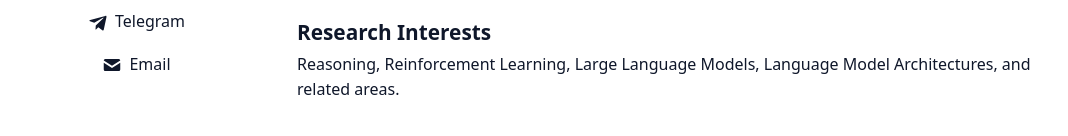
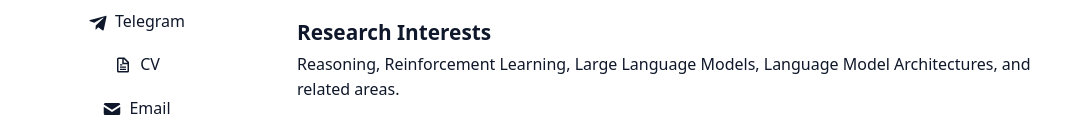
Before and after one commit to garipovroma/garipovroma.github.io, a plain HTML site: page index.html in a window 1280 px wide. Shown: the part 542-678 px from the top of the page, without its empty margins (117-1185 px from the left). Drawn offline with Linux system fonts and the light colour scheme.

Commit message:
add CV link and pdf
Co-Authored-By: Claude Sonnet 4.6 <noreply@anthropic.com>

```diff
--- a/index.html
+++ b/index.html
@@ -125,6 +125,10 @@
         <a class="link-item" href="https://t.me/garipovroma" target="_blank" rel="noopener">
           <svg viewBox="0 0 24 24" aria-hidden="true" fill="currentColor"><path d="M9.04 16.56l-.39 5.52c.56 0 .8-.24 1.09-.53l2.62-2.5 5.43 3.96c.99.55 1.7.26 1.94-.92l3.52-16.53c.31-1.45-.52-2.02-1.48-1.67L1.65 9.45c-1.42.55-1.4 1.33-.24 1.69l5.56 1.73L18.63 6.4c.66-.44 1.26-.2.77.28L9.04 16.56z"/></svg>
           Telegram
+        </a>
+        <a class="link-item" href="cv.pdf" target="_blank" rel="noopener">
+          <svg viewBox="0 0 24 24" aria-hidden="true" fill="currentColor"><path d="M14 2H6a2 2 0 00-2 2v16a2 2 0 002 2h12a2 2 0 002-2V8l-6-6zm-1 2l5 5h-5V4zM6 20V4h5v7h7v9H6zm2-3h8v1.5H8V17zm0-3h8v1.5H8V14zm0-3h3v1.5H8V11z"/></svg>
+          CV
         </a>
         <a class="link-item" href="mailto:devilgar@gmail.com">
           <svg xmlns="http://www.w3.org/2000/svg" viewBox="0 0 24 24" fill="currentColor" aria-hidden="true"><path d="M12 13.065l-11-7V6a2 2 0 012-2h18a2 2 0 012 2v.065l-11 7zm0 2.87l-11-7V18a2 2 0 002 2h18a2 2 0 002-2v-9.065l-11 7z"/></svg>
```
Also changed, not shown: 1 other file.
